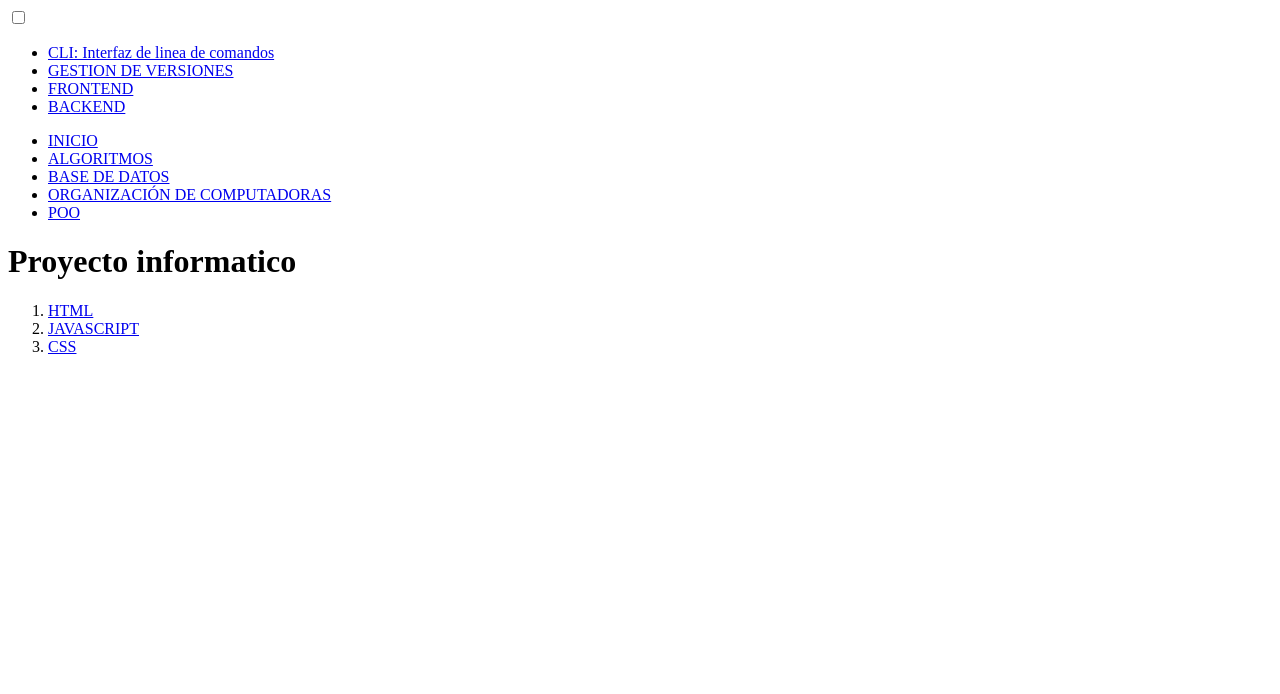
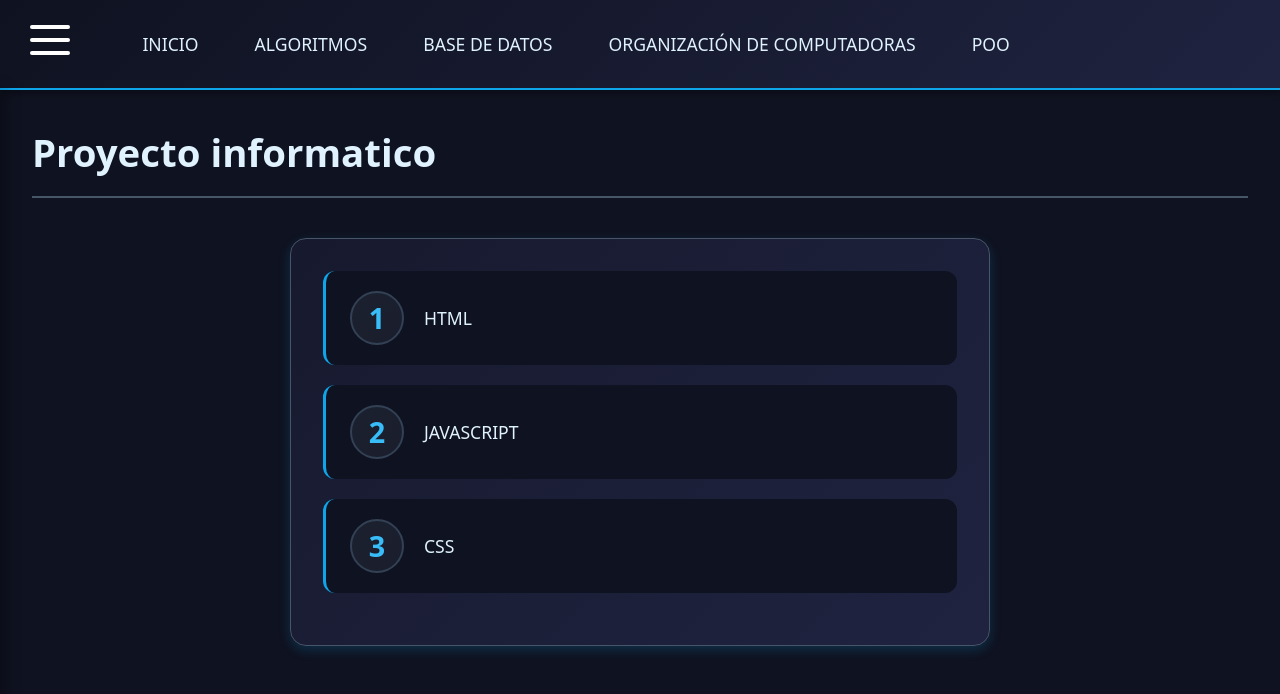
Before and after one commit to Facuvatti/apuntes, a plain HTML site: page pages/desarrollo.html in a window 1280 px wide. Drawn offline with Linux system fonts and the light colour scheme; the site is published under a folder, as on GitHub Pages, so addresses that start at the root find nothing.

Commit message:
github pages es raro

```diff
--- a/pages/backend.html
+++ b/pages/backend.html
@@ -3,8 +3,8 @@
     <head>
         <meta charset="UTF-8">
         <meta name="viewport" content="width=device-width, initial-scale=1.0">
-        <link rel="stylesheet" href="/static/css/styles.css">
-        <link rel="stylesheet" href="/static/css/hamburger.css">
+        <link rel="stylesheet" href="../static/css/styles.css">
+        <link rel="stylesheet" href="../static/css/hamburger.css">
         <title>BACKEND</title>
     </head>
     <body>
--- a/pages/desarrollo.html
+++ b/pages/desarrollo.html
@@ -3,8 +3,8 @@
     <head>
         <meta charset="UTF-8">
         <meta name="viewport" content="width=device-width, initial-scale=1.0">
-        <link rel="stylesheet" href="/static/css/styles.css">
-        <link rel="stylesheet" href="/static/css/hamburger.css">
+        <link rel="stylesheet" href="../static/css/styles.css">
+        <link rel="stylesheet" href="../static/css/hamburger.css">
         <title>DESARROLLO WEB</title>
     </head>
     <body>
@@ -24,10 +24,10 @@
                 <span></span>
             </label>
             <ul>
-            <li><a href="/index.html">INICIO</a></li>
-            <li><a href="/pages/algoritmos.html">ALGORITMOS</a></li>
-            <li><a href="/pages/bd.html">BASE DE DATOS</a></li>
-            <li><a href="/pages/organizacion.html">ORGANIZACIÓN DE COMPUTADORAS</a></li>
+            <li><a href="../index.html">INICIO</a></li>
+            <li><a href="../pages/algoritmos.html">ALGORITMOS</a></li>
+            <li><a href="../pages/bd.html">BASE DE DATOS</a></li>
+            <li><a href="../pages/organizacion.html">ORGANIZACIÓN DE COMPUTADORAS</a></li>
             <li title="Programación orientada a objetos"><a href="/poo.html">POO</a></li>
             </ul>
         </header>
```
Also changed, not shown: pages/css.html (+7 -7 lines), pages/git.html (+2 -2 lines), pages/html.html (+2 -2 lines), pages/js.html (+2 -2 lines), pages/proyecto.html (+1 -1 lines), pages/react.html (+2 -2 lines).
